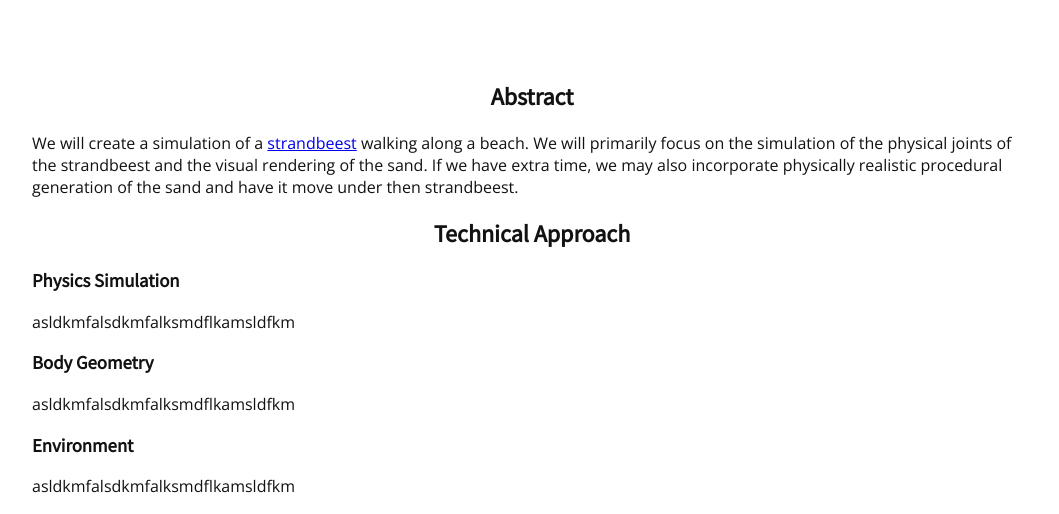
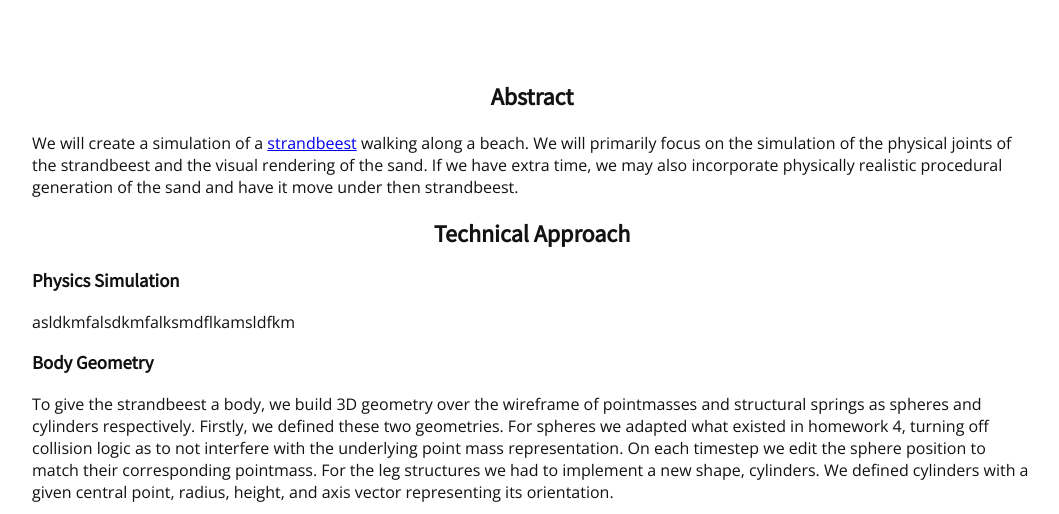
Before and after one commit to DreekFire/184-Project, a plain HTML site: page proposal website/final.html in a window 1280 px wide. Shown: the part 278-792 px from the top of the page, without its empty margins (108-1167 px from the left). Drawn offline with nearby package versions, Linux system fonts and the light colour scheme.

Commit message:
body geometry;

```diff
--- a/proposal website/final.html
+++ b/proposal website/final.html
@@ -40,7 +40,11 @@
 <h3>Physics Simulation</h3>
 <p>asldkmfalsdkmfalksmdflkamsldfkm</p>
 <h3>Body Geometry</h3>
-<p>asldkmfalsdkmfalksmdflkamsldfkm</p>
+<p>To give the strandbeest a body, we build 3D geometry over the wireframe of pointmasses and structural springs as spheres and cylinders respectively. Firstly, we defined these two geometries.
+    For spheres we adapted what existed in homework 4, turning off collision logic as to not interfere with the underlying point mass representation.
+    On each timestep we edit the sphere position to match their corresponding pointmass. For the leg structures we had to implement a new shape, cylinders. We defined cylinders with a given central point, radius, height, and axis vector representing its orientation.
+
+</p>
 <h3>Environment</h3>
 <p>asldkmfalsdkmfalksmdflkamsldfkm</p>
 <h2 align="middle">Results</h2>
```
